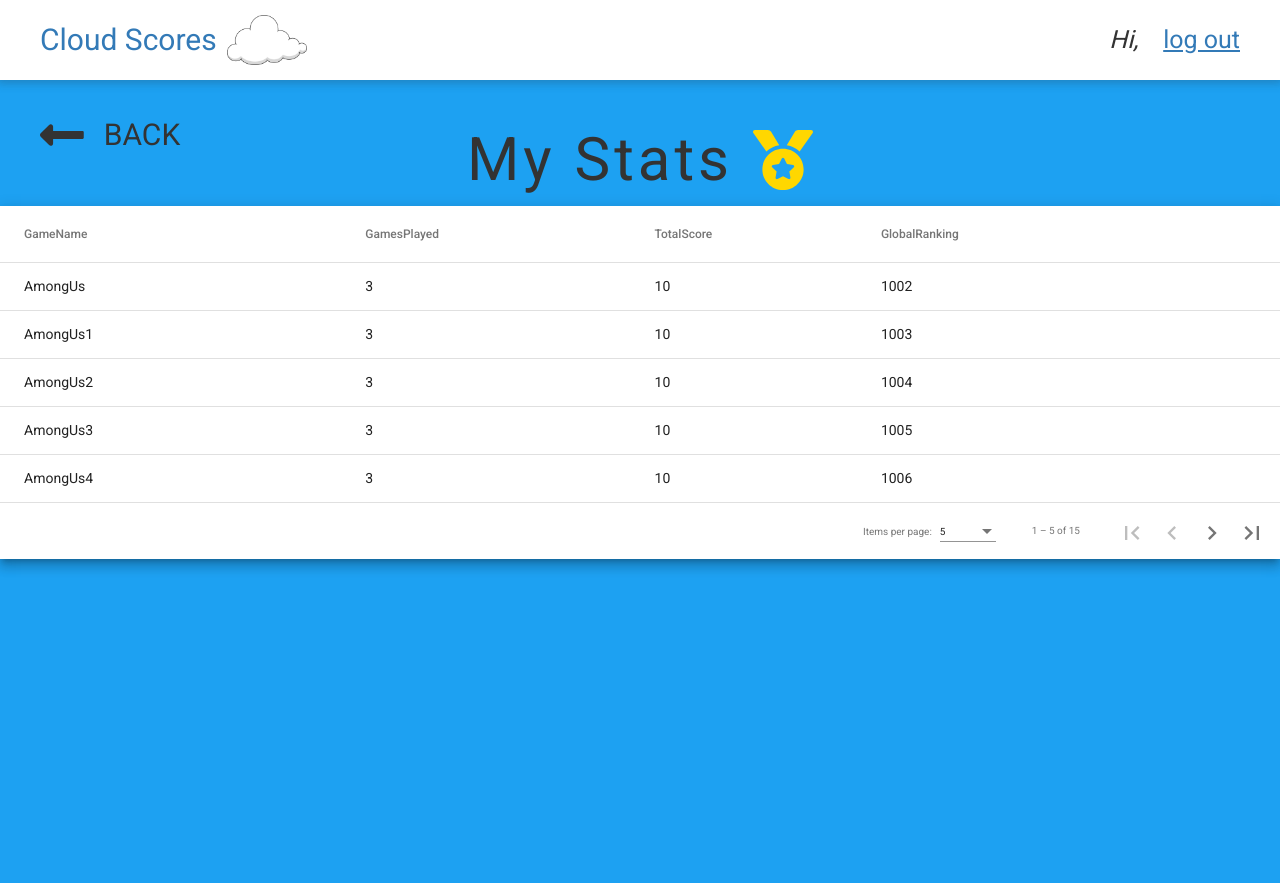
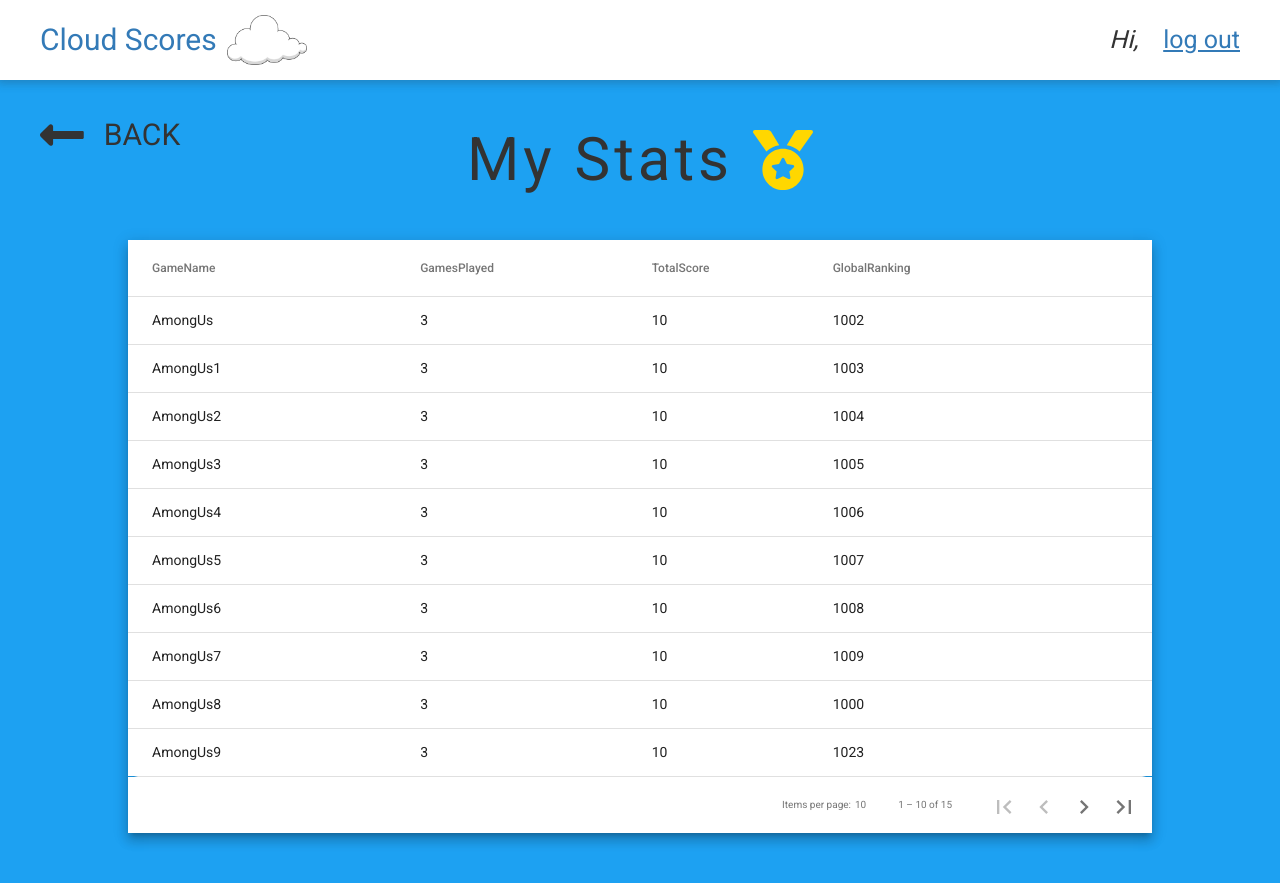
Before and after one commit to ksobiecki/cloudScores, an Angular app: page /my-stats in a window 1280 px wide. Before the commit the page ends 800 px from the top, so only its background shows below. Built offline with nearby package versions, Linux system fonts and the light colour scheme.

Commit message:
Add routing to my-stats

```diff
--- a/src/app/menu/menu-dashboard/menu-dashboard.component.ts
+++ b/src/app/menu/menu-dashboard/menu-dashboard.component.ts
@@ -47,4 +47,8 @@ export class MenuDashboardComponent implements OnInit {
     document.execCommand('copy');
     document.body.removeChild(tempInput);
   };
+
+  onMyStatsClick = () => {
+    this.router.navigate(['my-stats']);
+  }
 }
--- a/src/app/menu/menu-dashboard/menu-dashboard.template.html
+++ b/src/app/menu/menu-dashboard/menu-dashboard.template.html
@@ -38,7 +38,7 @@
   </div>
   <div class="buttons-container">
     <div class="button-container">
-      <button class="my-stats">
+      <button class="my-stats" (click)="onMyStatsClick()">
         My Stats
         <fa-icon [icon]="faMedal"></fa-icon>
       </button>
--- a/src/app/my-stats/my-stats-table/my-stats-table.less
+++ b/src/app/my-stats/my-stats-table/my-stats-table.less
@@ -1,3 +1,12 @@
-table {
+.table-container {
+    margin: 50px 10%;
+
+  table,
+  mat-paginator {
     width: 100%;
   }
+
+  table {
+      border-radius: 10px;
+  }
+}
--- a/src/app/my-stats/my-stats-table/my-stats-table.template.html
+++ b/src/app/my-stats/my-stats-table/my-stats-table.template.html
@@ -1,3 +1,4 @@
+<div class="table-container">
   <div class="mat-elevation-z8">
     <table mat-table [dataSource]="dataSource">
       <ng-container matColumnDef="gameName">
@@ -24,8 +25,6 @@
       <tr mat-row *matRowDef="let row; columns: displayedColumns;"></tr>
     </table>
 
-  <mat-paginator
-    [pageSizeOptions]="[5, 10, 20]"
-    showFirstLastButtons
-  ></mat-paginator>
+    <mat-paginator [pageSize]="10" showFirstLastButtons></mat-paginator>
   </div>
+</div>
```
Lines whose indentation alone changed are shown as unchanged.
